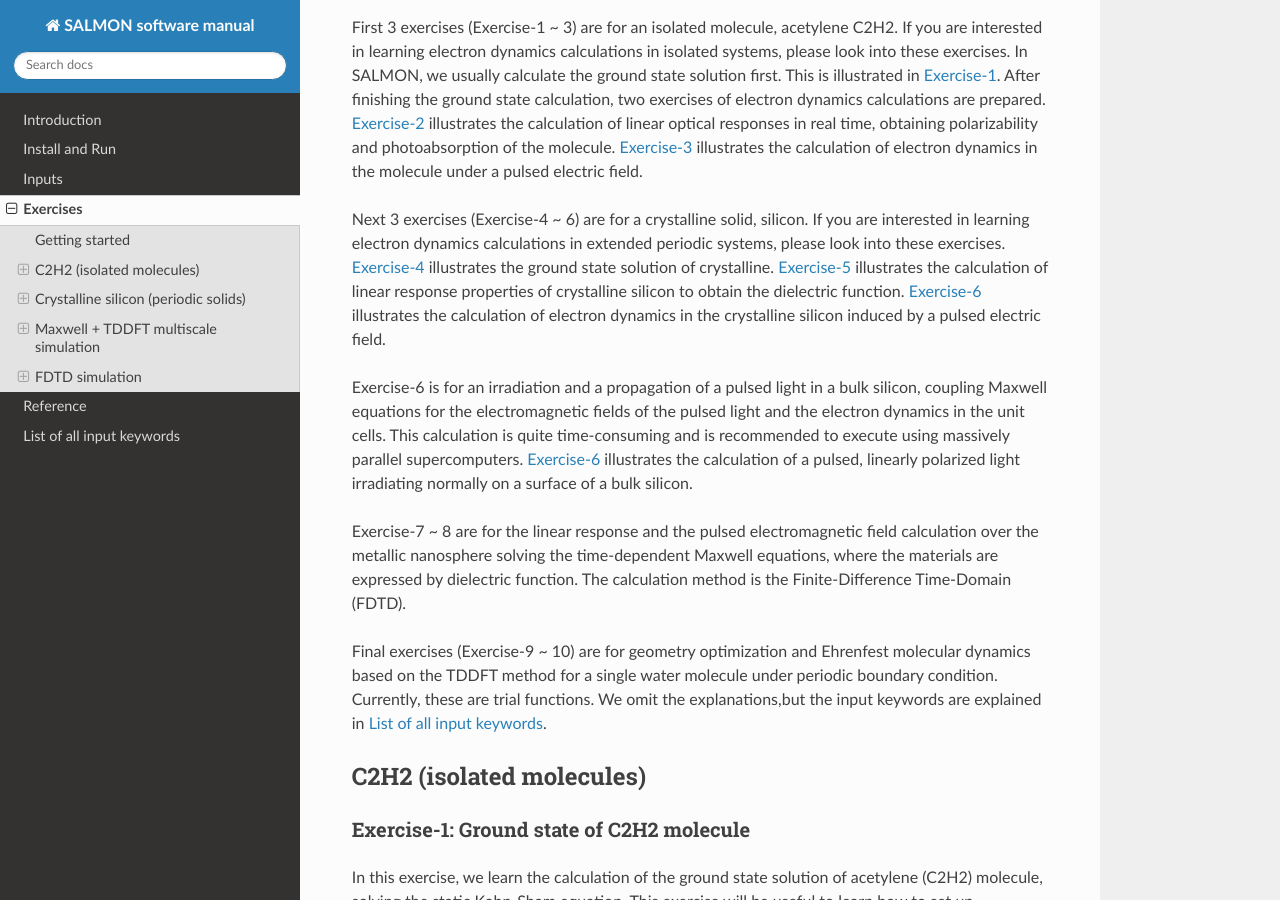
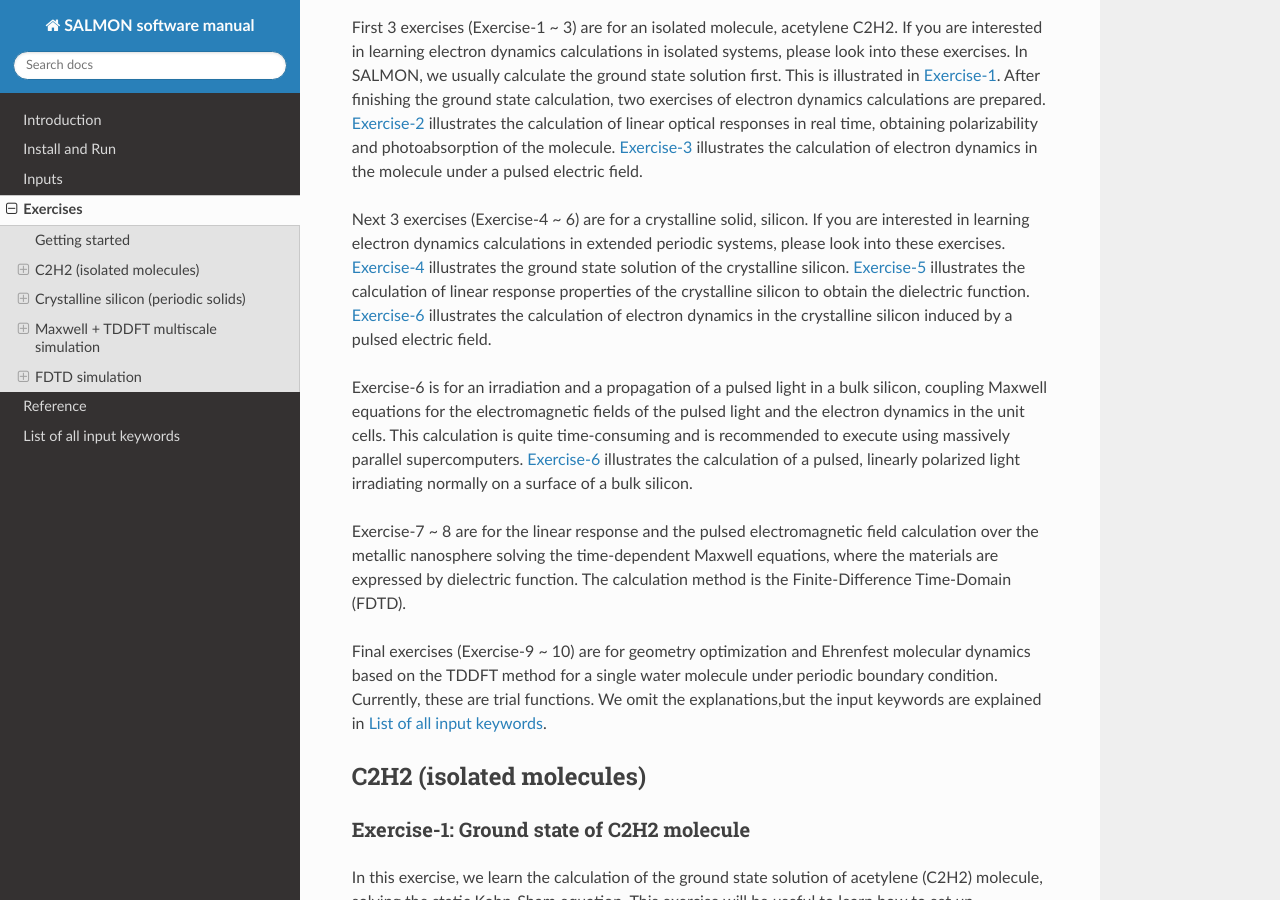
Before and after one commit to SALMON-TDDFT/SALMON-DOCS, a Sphinx documentation site: the page built from source/exercises.rst, in a window 1280 px wide and 900 px high, scrolled down 584 px. Built offline with Sphinx 7.4.7 and the Read the Docs theme 2.0.0, drawn with Linux system fonts in a browser that asks for light colours; formulas are drawn with MathJax 3.

Commit message:
Update exercises.rst

```diff
--- a/source/exercises.rst
+++ b/source/exercises.rst
@@ -45,9 +45,9 @@ Next 3 exercises (Exercise-4 ~ 6) are for a crystalline solid, silicon.
 If you are interested in learning electron dynamics calculations in
 extended periodic systems, please look into these exercises.
 :any:`Exercise-4 <exercise-4>`
-illustrates the ground state solution of crystalline.
+illustrates the ground state solution of the crystalline silicon.
 :any:`Exercise-5 <exercise-5>`
-illustrates the calculation of linear response properties of crystalline
+illustrates the calculation of linear response properties of the crystalline
 silicon to obtain the dielectric function.
 :any:`Exercise-6 <exercise-6>`
 illustrates the calculation of electron dynamics in the crystalline
```
